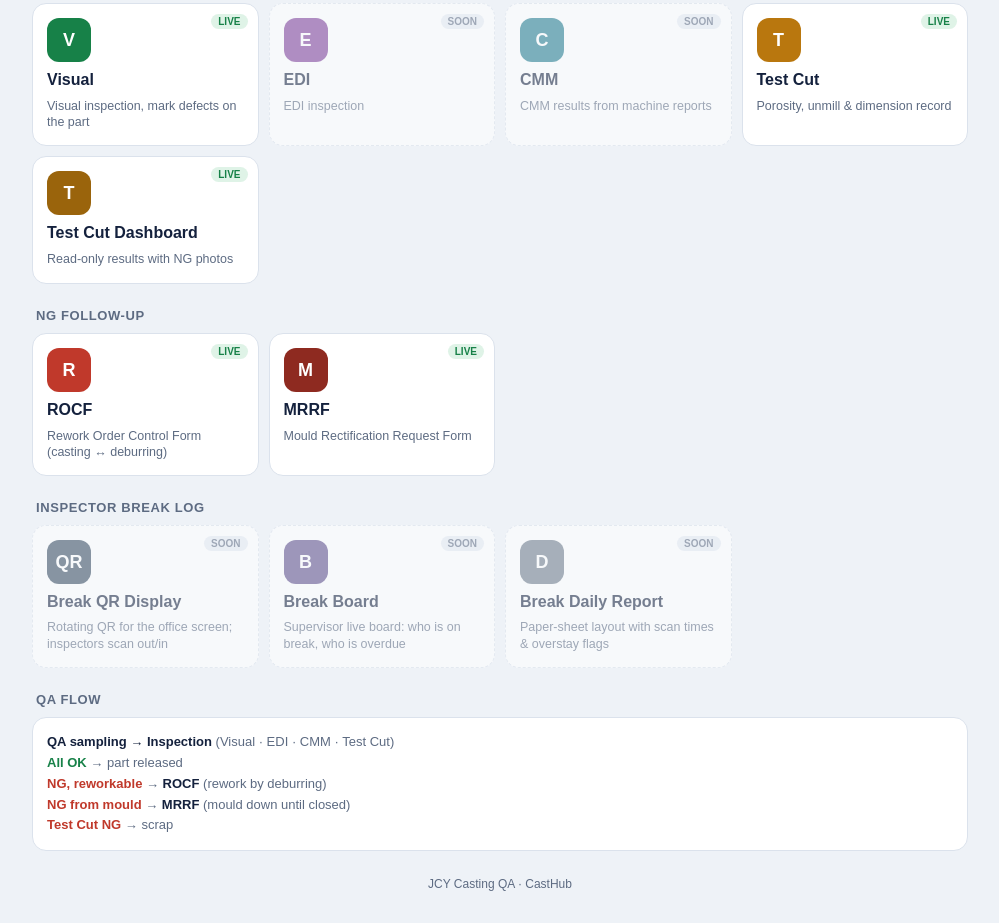
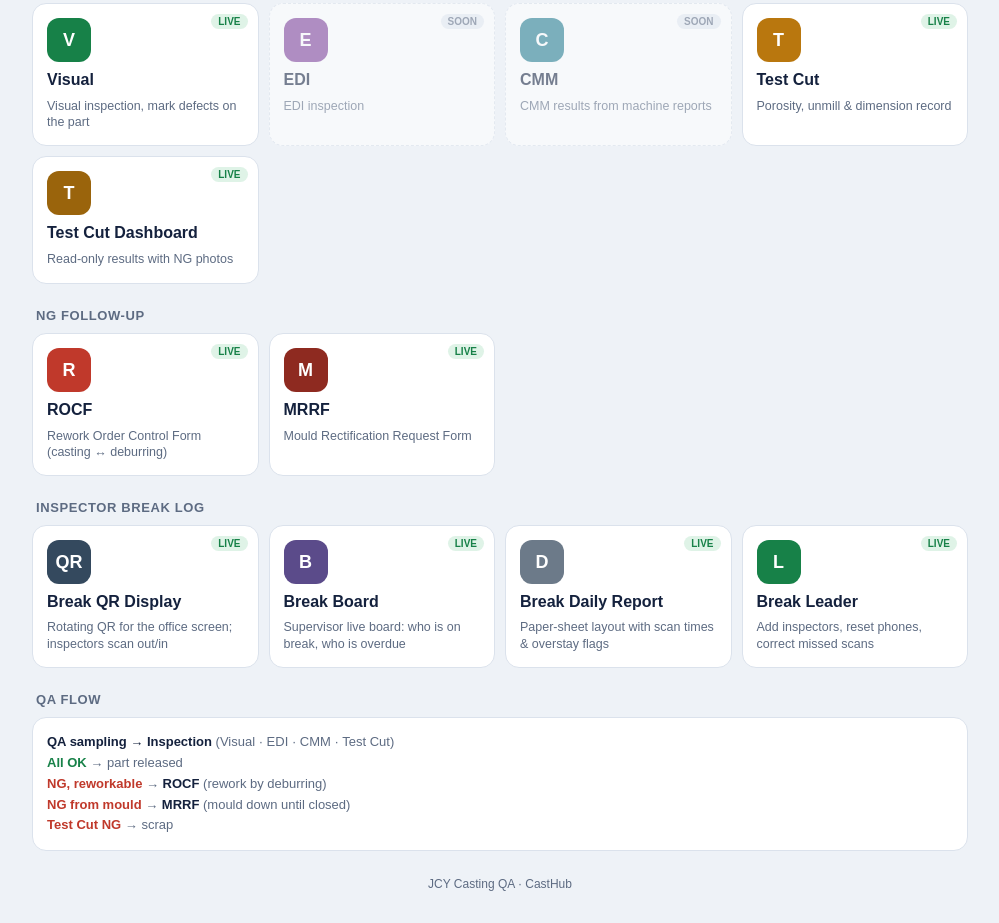
Before and after one commit to casting-jcy/casthub, a plain HTML site: page index.html in a window 1280 px wide. Shown: the part 442-1365 px from the top of the page, without its empty margins (140-1139 px from the left). Drawn offline with Linux system fonts and the light colour scheme.

Commit message:
Inspector Break Log tiles live
Co-Authored-By: Claude Opus 5.5 <noreply@anthropic.com>

```diff
--- a/index.html
+++ b/index.html
@@ -128,9 +128,10 @@ var SECTIONS = [
     { name: 'MRRF', desc: 'Mould Rectification Request Form', url: BASE + 'mrrf/', code: 'M', color: '#8e2a20', status: 'live' }
   ]},
   { title: 'Inspector Break Log', apps: [
-    { name: 'Break QR Display', desc: 'Rotating QR for the office screen; inspectors scan out/in', url: '', code: 'QR', color: '#34495e', status: 'soon' },
-    { name: 'Break Board', desc: 'Supervisor live board: who is on break, who is overdue', url: '', code: 'B', color: '#5b4b8a', status: 'soon' },
-    { name: 'Break Daily Report', desc: 'Paper-sheet layout with scan times & overstay flags', url: '', code: 'D', color: '#6c7a89', status: 'soon' }
+    { name: 'Break QR Display', desc: 'Rotating QR for the office screen; inspectors scan out/in', url: BASE + 'breaklog/?page=display', code: 'QR', color: '#34495e', status: 'live' },
+    { name: 'Break Board', desc: 'Supervisor live board: who is on break, who is overdue', url: BASE + 'breaklog/?page=board', code: 'B', color: '#5b4b8a', status: 'live' },
+    { name: 'Break Daily Report', desc: 'Paper-sheet layout with scan times & overstay flags', url: BASE + 'breaklog/?page=report', code: 'D', color: '#6c7a89', status: 'live' },
+    { name: 'Break Leader', desc: 'Add inspectors, reset phones, correct missed scans', url: BASE + 'breaklog/?page=leader', code: 'L', color: '#178148', status: 'live' }
   ]}
 ];
 
```
